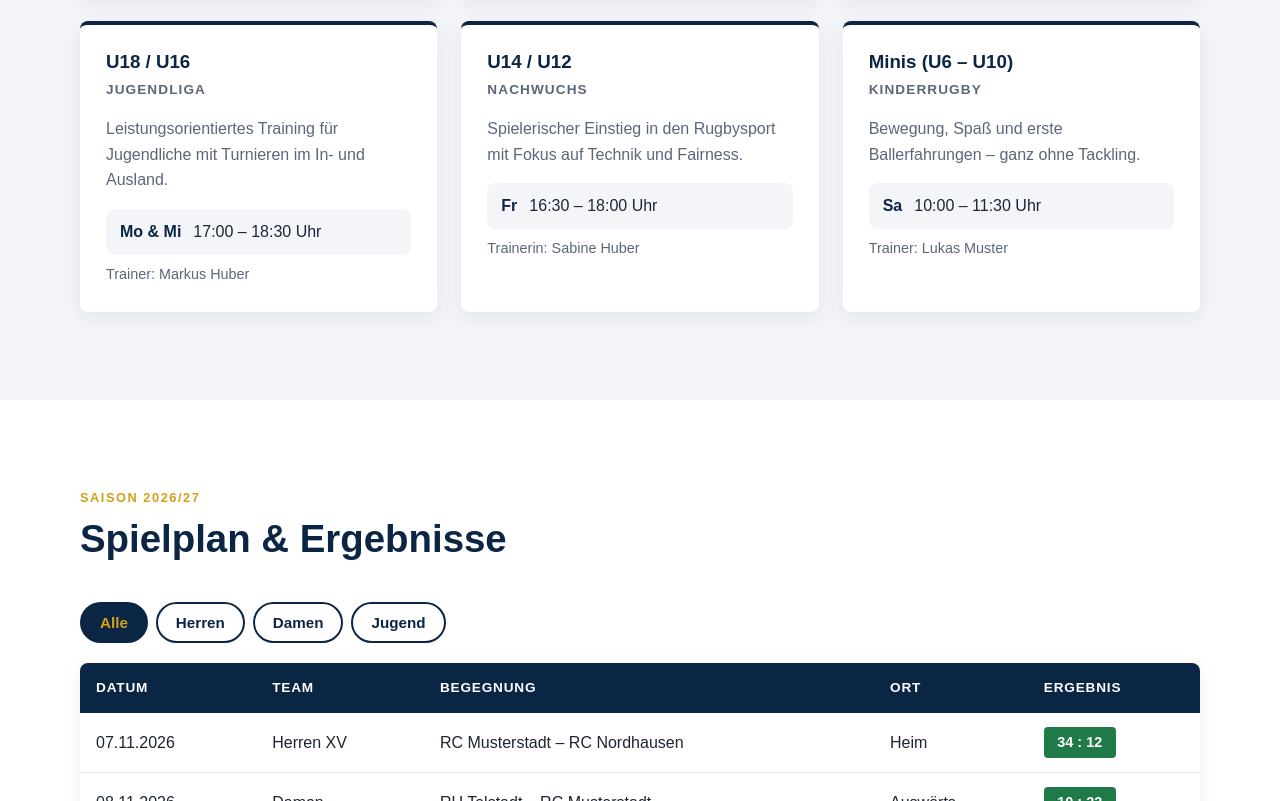
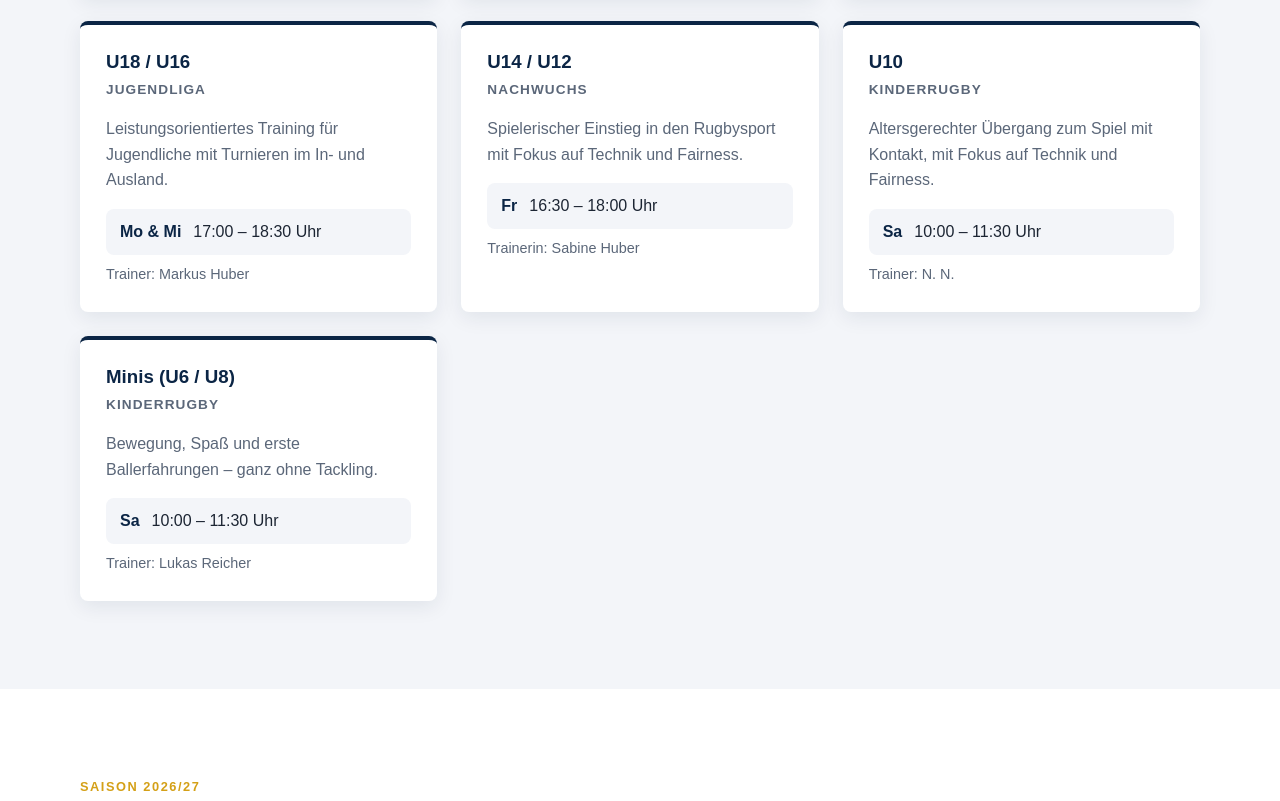
Before and after one commit to Tschiki/Dummz002, a plain HTML site: page index.html in a window 1280 px wide. Shown: the part 2294-3095 px from the top of the page. Drawn offline with Linux system fonts and the light colour scheme.

Commit message:
Minis aufgeteilt: U6/U8 mit Trainer Lukas Reicher, eigene U10
Co-Authored-By: Claude Opus 5.5 <noreply@anthropic.com>
Claude-Session: https://claude.ai/code/session_013fKvbewzCXX8EHbtykgMYG

```diff
--- a/index.html
+++ b/index.html
@@ -75,7 +75,7 @@
             <p>Unsere Werte sind die Werte des Rugby: Integrität, Leidenschaft, Solidarität, Disziplin und Respekt. Nach dem Schlusspfiff stehen beide Mannschaften gemeinsam beim „Third Half“ zusammen – das gehört bei uns einfach dazu.</p>
             <ul class="stats">
               <li><strong>200+</strong><span>Mitglieder</span></li>
-              <li><strong>6</strong><span>Mannschaften</span></li>
+              <li><strong>7</strong><span>Mannschaften</span></li>
               <li><strong>3</strong><span>Meistertitel</span></li>
             </ul>
           </div>
@@ -172,13 +172,22 @@
             <p class="coach">Trainerin: Sabine Huber</p>
           </article>
           <article class="card team">
-            <h3>Minis (U6 – U10)</h3>
+            <h3>U10</h3>
+            <p class="team-league">Kinderrugby</p>
+            <p>Altersgerechter Übergang zum Spiel mit Kontakt, mit Fokus auf Technik und Fairness.</p>
+            <dl class="training">
+              <dt>Sa</dt><dd>10:00 – 11:30 Uhr</dd>
+            </dl>
+            <p class="coach">Trainer: N. N.</p>
+          </article>
+          <article class="card team">
+            <h3>Minis (U6 / U8)</h3>
             <p class="team-league">Kinderrugby</p>
             <p>Bewegung, Spaß und erste Ballerfahrungen – ganz ohne Tackling.</p>
             <dl class="training">
               <dt>Sa</dt><dd>10:00 – 11:30 Uhr</dd>
             </dl>
-            <p class="coach">Trainer: Lukas Muster</p>
+            <p class="coach">Trainer: Lukas Reicher</p>
           </article>
         </div>
       </div>
```
